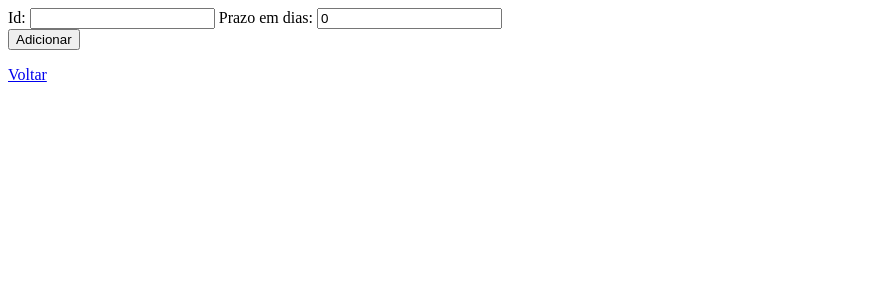
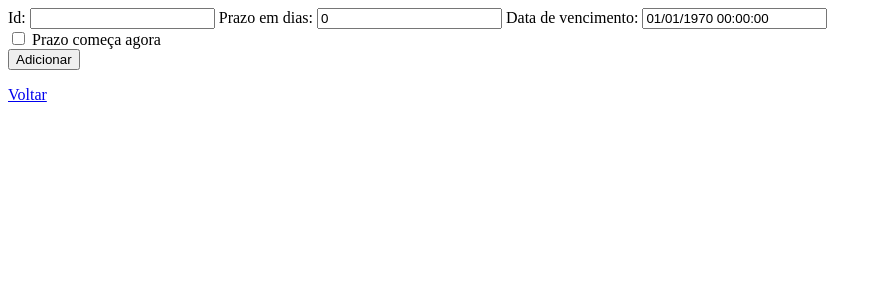
Before and after one commit to JoPedro/lista-de-prazos, a Django app: page /adicionar in a window 1280 px wide. Shown: the top 300 px of the page, without its empty margins (0-882 px from the left). Run offline with Django 5.2, Linux system fonts and the light colour scheme.

Commit message:
wip: checkbox para calcular data de vencimento e model consertado

```diff
--- a/src/app_lista_prazos/models.py
+++ b/src/app_lista_prazos/models.py
@@ -1,19 +1,17 @@
-from datetime import datetime, timedelta
+from datetime import datetime
 from django.db import models
+from django.utils import timezone
 
 
 # Create your models here.
 class Prazo(models.Model):
     id = models.CharField(max_length=255, primary_key=True)
     prazo_em_dias = models.PositiveSmallIntegerField(default=0)
-
-    @property
-    def data_vencimento(self):
-        return datetime.today() + timedelta(days=self.prazo_em_dias)
+    data_de_vencimento = models.DateTimeField(default=datetime.fromtimestamp(0))
 
     @property
     def dias_para_vencer(self):
-        return (self.data_vencimento - datetime.today()).days
+        return (self.data_de_vencimento - timezone.now()).days + 1
 
     def __str__(self):
-        return f"{self.id} - {self.prazo_em_dias} dias | Vence em {self.data_vencimento.strftime(f'%d/%m/%Y')} ({self.dias_para_vencer} dias)"
+        return f"{self.id} - {self.prazo_em_dias} dias | Vence em {self.data_de_vencimento.strftime(f'%d/%m/%Y')} ({self.dias_para_vencer} dias)"
--- a/src/app_lista_prazos/templates/app_lista_prazos/form.html
+++ b/src/app_lista_prazos/templates/app_lista_prazos/form.html
@@ -1,8 +1,14 @@
 <form action="" method="post">
   {% csrf_token %}
   <section>
-    {% for field in form %} {{ field.as_field_group }} {% endfor %}
+    {% for field in form %}
+    {{ field.as_field_group }}
+    {% endfor %}
   </section>
+
+  <input type="checkbox" id="agora" name="agora" value="S">
+  <label for="agora">Prazo começa agora</label><br>
+
   <button type="submit">Adicionar</button>
 </form>
 
--- a/src/app_lista_prazos/views.py
+++ b/src/app_lista_prazos/views.py
@@ -1,7 +1,9 @@
+from datetime import timedelta
 from django.shortcuts import render
 from django.views.generic.list import ListView
 from app_lista_prazos.forms import PrazoForm
 from app_lista_prazos.models import Prazo
+from django.utils import timezone
 
 
 # Create your views here.
@@ -11,9 +13,17 @@ def index(request):
 
 def form_adicionar(request):
     if request.method == "POST":
+        id = request.POST["id"]
+        prazo_em_dias = int(request.POST["prazo_em_dias"])
+
+        print(request.POST)
+
         add_prazo = Prazo(
-            id=request.POST["id"], prazo_em_dias=int(request.POST["prazo_em_dias"])
+            id,
+            prazo_em_dias,
+            data_de_vencimento=timezone.now() + timedelta(days=prazo_em_dias),
         )
+
         add_prazo.save()
 
     form = PrazoForm()
```
Also changed, not shown: src/app_lista_prazos/templates/app_lista_prazos/prazo_list.html (+22 -2 lines), src/app_lista_prazos/migrations/0005_prazo_data_de_vencimento.py (added).
